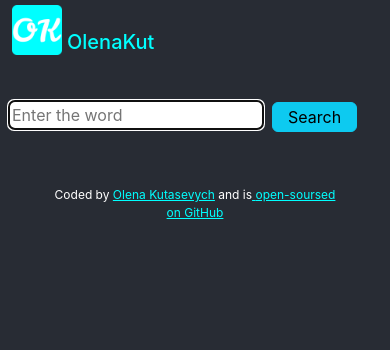
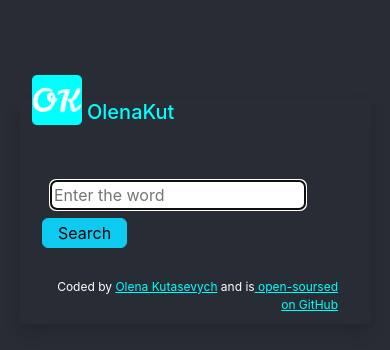
Before and after one commit to OlenaKut/dictionary-project, a React (Create React App) app: page / in a window 390 px wide. Shown: the top 350 px of the page. Built offline with nearby package versions, Linux system fonts and the light colour scheme.

Commit message:
Added phonetics

```diff
--- a/src/App.css
+++ b/src/App.css
@@ -15,6 +15,8 @@
 .App-footer {
   color: rgb(255, 255, 255);
   font-size: 12px;
+  margin: 10px;
+  padding: 10px;
 }
 .App-footer a {
   color: aqua;
--- a/src/App.js
+++ b/src/App.js
@@ -4,17 +4,17 @@ import "./App.css";
 
 export default function App() {
   return (
-    <div className="App">
+    <div className="App shadow">
       <div className="container">
         <header className="App-header">
           <img src={logo} className="App-logo img-fluid" alt="Logo" />
           <h5 className="logoText">OlenaKut</h5>
         </header>
-      </div>
+
         <main>
           <Dictionary />
         </main>
-      <footer className="App-footer text-center m-5">
+        <footer className="App-footer text-end">
           Coded by{" "}
           <a
             href="https://www.linkedin.com/in/%D0%BE%D0%BB%D0%B5%D0%BD%D0%B0-%D0%BA%D1%83%D1%82%D0%B0%D1%81%D0%B5%D0%B2%D0%B8%D1%87-b0b99a24b/"
@@ -35,5 +35,6 @@ export default function App() {
           </a>
         </footer>
       </div>
+    </div>
   );
 }
--- a/src/Dictionary.css
+++ b/src/Dictionary.css
@@ -1,6 +1,12 @@
+body {
+  margin: 50px auto;
+  padding: 20px;
+}
+
 .Dictionary {
   color: white;
   margin: 0 auto;
+  padding: 10px;
 }
 
 .Dictionary .form-submit {
@@ -11,7 +17,10 @@
   text-transform: capitalize;
 }
 
-
 .synonym {
   display: inline;
 }
+
+.phonetics {
+  display: inline;
+}
--- a/src/Dictionary.js
+++ b/src/Dictionary.js
@@ -8,7 +8,7 @@ export default function Dictionary() {
   const [result, setResult] = useState(null);
 
   function handleResponse(response) {
-    //console.log(response.data[0]);
+    console.log(response.data);
     setResult(response.data[0]);
   }
 
--- a/src/Meaning.js
+++ b/src/Meaning.js
@@ -2,7 +2,7 @@ import React from "react";
 import Synonyms from "./Synonums";
 
 export default function Meaning(props) {
-  console.log(props.meaning);
+  //console.log(props.meaning);
   return (
     <div className="Meaning">
       <h3 className="partOfSpeech text-capitalize">
--- /dev/null
+++ b/src/Phonetics.js
@@ -0,0 +1,13 @@
+import React from "react";
+
+export default function Phonetics(props) {
+  console.log(props.phonetic);
+  return (
+    <div className="Phonetics">
+      <a href={props.phonetic.audio} target="_blank">
+        Listen
+      </a>{" "}
+      <p className="phonetics">{props.phonetic.text}</p>
+    </div>
+  );
+}
--- a/src/Result.js
+++ b/src/Result.js
@@ -1,13 +1,22 @@
 import React from "react";
 import Meaning from "./Meaning";
+import Phonetics from "./Phonetics";
 
 export default function Result(props) {
   //console.log(props.result.meanings[0].definitions[0].definition);
-  console.log(props.result);
+  //console.log(props.result);
   if (props.result) {
     return (
       <div className="Result">
         <h1 className="word">{props.result.word}</h1>
+        {props.result.phonetics.map(function (phonetic, index) {
+          return (
+            <div key={index}>
+              <Phonetics phonetic={phonetic} />
+            </div>
+          );
+        })}
+
         {props.result.meanings.map(function (meaning, index) {
           return (
             <div key={index}>
--- a/src/index.css
+++ b/src/index.css
@@ -1,8 +1,7 @@
 body {
   max-width: 600px;
-  margin: 0 auto;
-  font-family: -apple-system, BlinkMacSystemFont, 'Segoe UI', 'Roboto', 'Oxygen',
-    'Ubuntu', 'Cantarell', 'Fira Sans', 'Droid Sans', 'Helvetica Neue',
+  font-family: -apple-system, BlinkMacSystemFont, "Segoe UI", "Roboto", "Oxygen",
+    "Ubuntu", "Cantarell", "Fira Sans", "Droid Sans", "Helvetica Neue",
     sans-serif;
   -webkit-font-smoothing: antialiased;
   -moz-osx-font-smoothing: grayscale;
@@ -10,6 +9,6 @@ body {
 }
 
 code {
-  font-family: source-code-pro, Menlo, Monaco, Consolas, 'Courier New',
+  font-family: source-code-pro, Menlo, Monaco, Consolas, "Courier New",
     monospace;
 }
```
Also changed, not shown: src/index.js (+6 -6 lines). Lines whose indentation alone changed are shown as unchanged.
